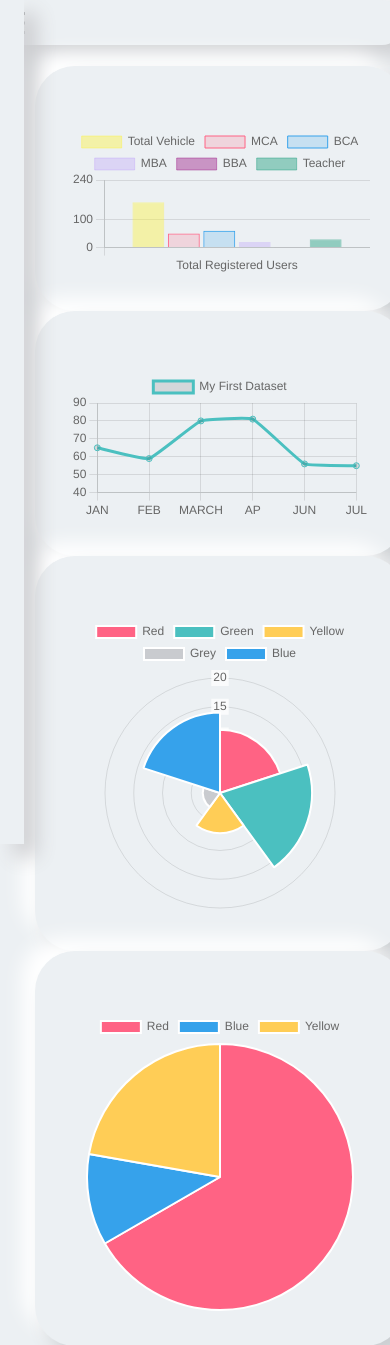
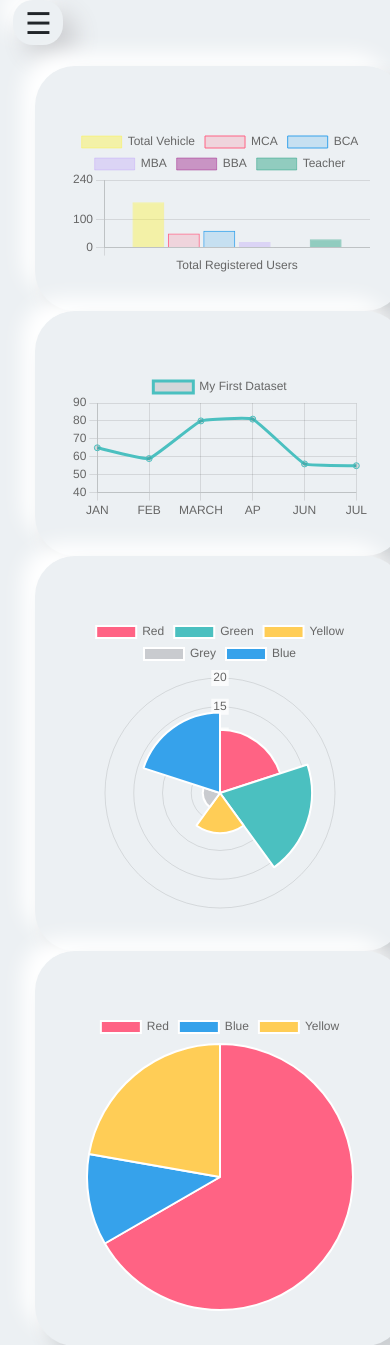
Before and after one commit to Shubhamkhapra/parkingManagement, a PHP site: page /dashboard.php in a window 390 px wide. Shown: the top 1345 px of the page. Run offline with PHP 8.4, Linux system fonts and the light colour scheme; some libraries are stand-ins or nearby versions.

Commit message:
update sidebar mediaQuery

```diff
--- a/Menu.php
+++ b/Menu.php
@@ -35,9 +35,14 @@ include "$path";
         <!-- Sidebar Function -->
         <script>
         function openNav() {
-                document.getElementById("mySidenav").style.width = "250px";
+                // document.getElementById("mySidenav").style.width = "250px";
+                let nav = document.getElementById("mySidenav");
+                nav.style.display = "block";
+                nav.style.width="250px";
                 }
                 function closeNav() {
-                document.getElementById("mySidenav").style.width = "0";
+                // document.getElementById("mySidenav").style.width = "0";
+                let nav = document.getElementById("mySidenav");
+                  nav.style.display = "none";
                 }
         </script>
--- a/css/style.css
+++ b/css/style.css
@@ -34,15 +34,21 @@ body{
 .closebtn, .menu{
   display: none;
 }
+@media(min-width: 859px) {
+  .sidenav{
+    display: flex;
+  }
+}
 @media(max-width: 858px)
 {
   body {
     font-family: "Lato", sans-serif;
   }
   .closebtn, .menu{
-  display: block;
+    display: block;
   }
   .sidenav {
+    display: none;
     height: 100%;
     width: 0;
     position: fixed;
@@ -73,6 +79,8 @@ body{
     margin-left: 50px;
   }
   .menu{
+    width: 50px;
+    margin-left: 25px;
     float: left;
     background: #ecf0f3;
     border-radius: 20px;
```
